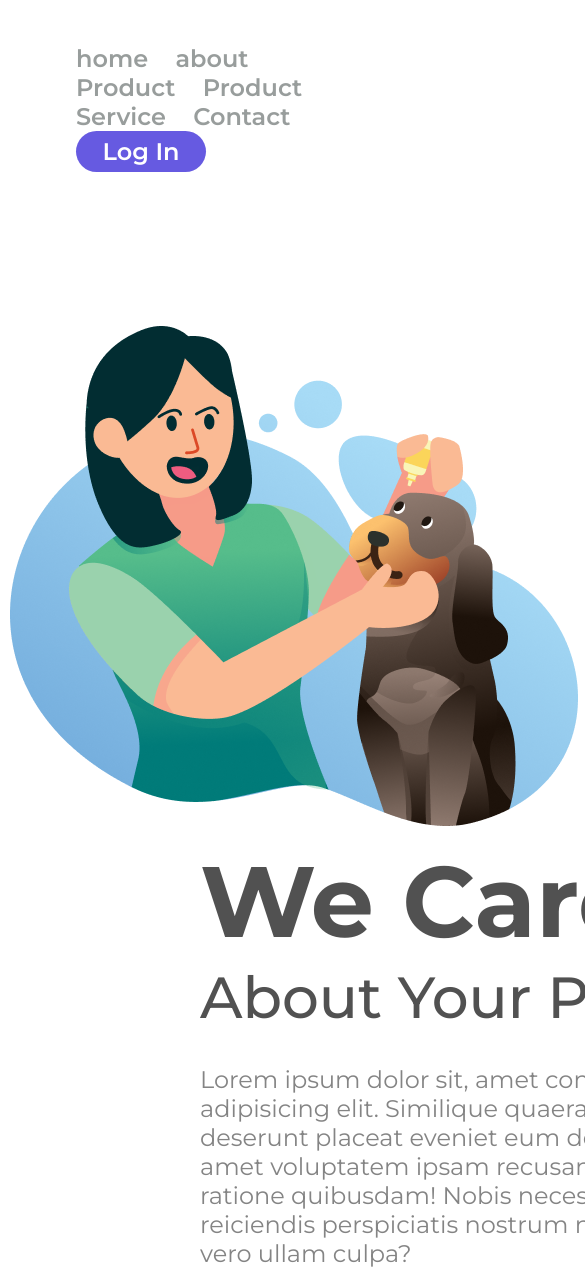
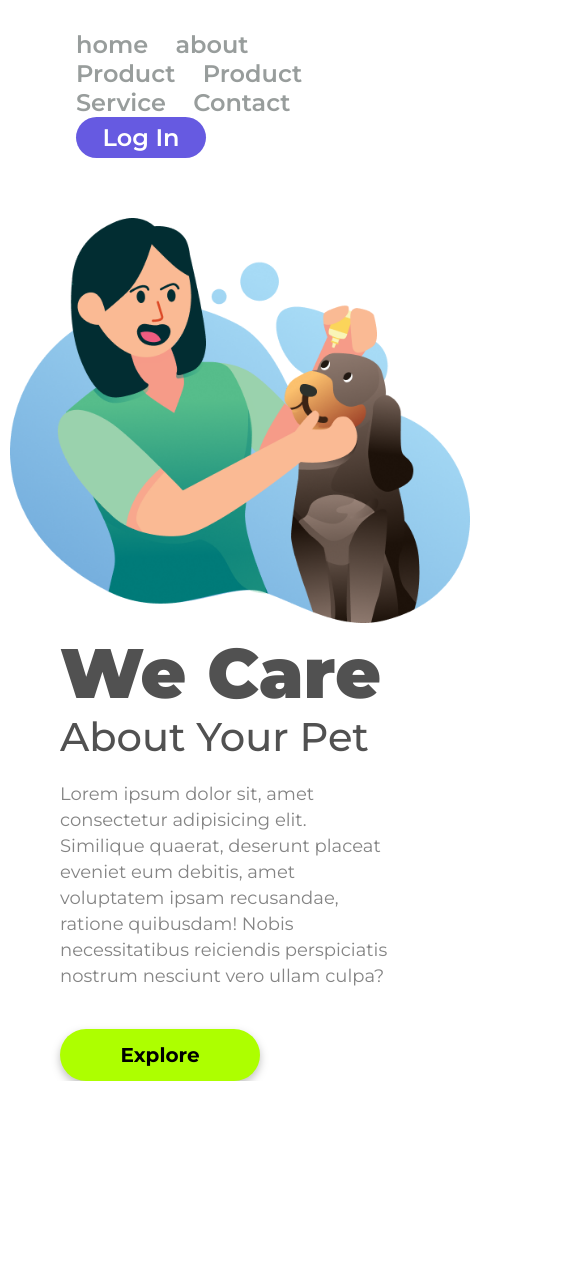
Before and after one commit to chris83marketingdigital/Projeto-We-Care, a plain HTML site: page index.html in a window 390 px wide. Shown: the top 1271 px of the page, 585 px wide, since content can reach past the window. After the commit the page ends 1081 px from the top, so only its background shows below. Drawn offline with Linux system fonts and the light colour scheme.

Commit message:
Adaptação do tamanho para tela no tamanho padrão (zoom de 100%)
Reduced margins, font sizes, and dimensions for various elements to improve layout and responsiveness.

```diff
--- a/style.css
+++ b/style.css
@@ -15,7 +15,7 @@
 }
 
 header {
-    margin: 44px 0 144px 76px;
+    margin: 30px 0 50px 76px;
 }
 
 .link-header {
@@ -42,53 +42,55 @@ header {
 }
 
 .logo-image {
-    width: 568px;
-    height: 500px;
+ width: 460px; /* Reduzido levemente de 568px */
+    height: auto;
     margin: 10px;
     display: inline-block;
+    vertical-align: top; /* Alinha pelo topo */
 }
 
 section {
     display: inline-block;
-    margin-left: 200px;
+    vertical-align: top; /* Alinha com o topo da imagem */
+    margin-left: 60px;   /* Reduzido de 200px */
+    max-width: 500px;
 }
 
 h1 {
-    font-weight: black;
-    font-size: 100px;
-    line-height: 122px;
+    font-weight: 900;    /* 'black' não é padrão no CSS, use 900 */
+    font-size: 70px;     /* Reduzido de 100px */
+    line-height: 80px;
     color: #515151;
 }
 
 h2 {
     font-weight: 500;
-    font-size: 58px;
-    line-height: 71px;
+    font-size: 40px;     /* Reduzido de 58px */
+    line-height: 48px;
     color: #515151;
 }
 
 p {
     font-weight: 400;
-    font-size: 24px;
-    line-height: 29px;
+    font-size: 18px;     /* Reduzido de 24px */
+    line-height: 26px;
     color: #848484;
-    width: 515px;
-    margin-bottom: 65px;
-    margin-top: 32px;
+    width: 100%;
+    margin-top: 20px;
+    margin-bottom: 40px; /* Reduzido de 65px */
 
 }
 
 .button-explore {
-    width: 239px;
-    height: 64px;
+    width: 200px;
+    height: 52px;
     background: #ADFF00;
     border-radius: 40px;
     border: none;
     cursor: pointer;
     filter: drop-shadow(0px 4px 4px rgba(0, 0, 0, 0.25));
     font-weight: bold;
-    font-size: 26.02px;
-    line-height: 29px;
+    font-size: 20px;
     color: #000000;
 
 }
```
